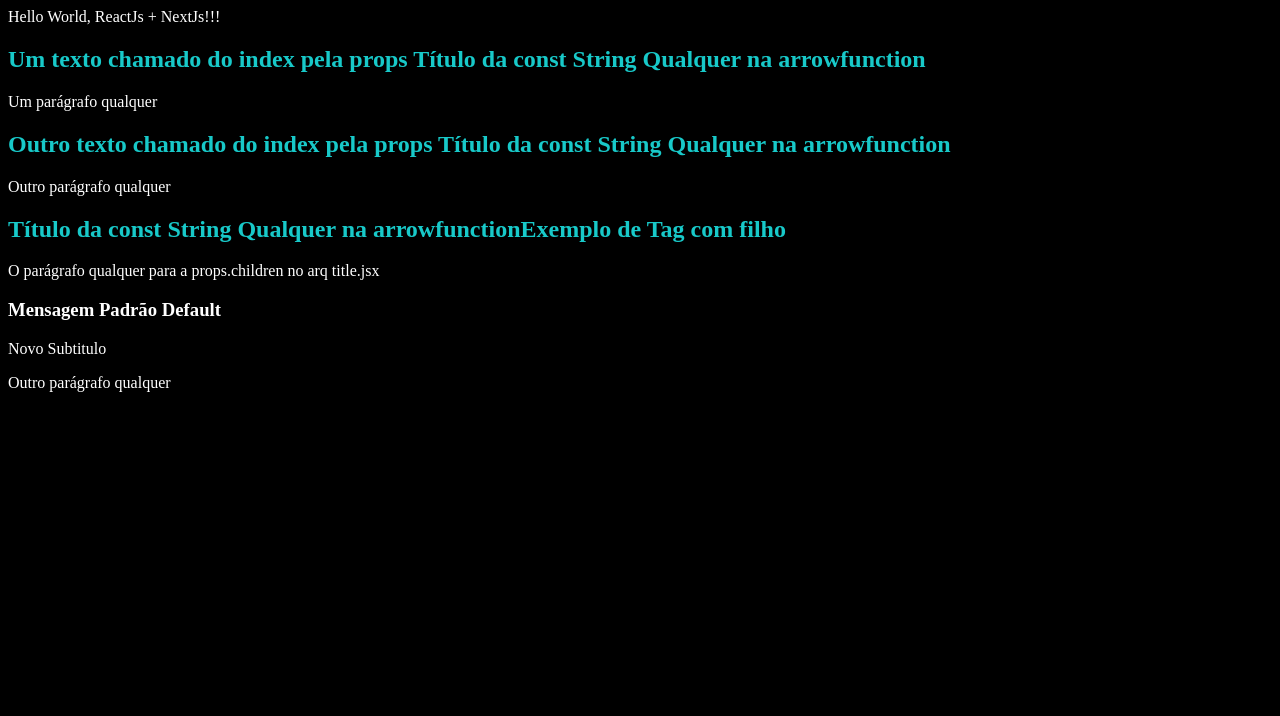
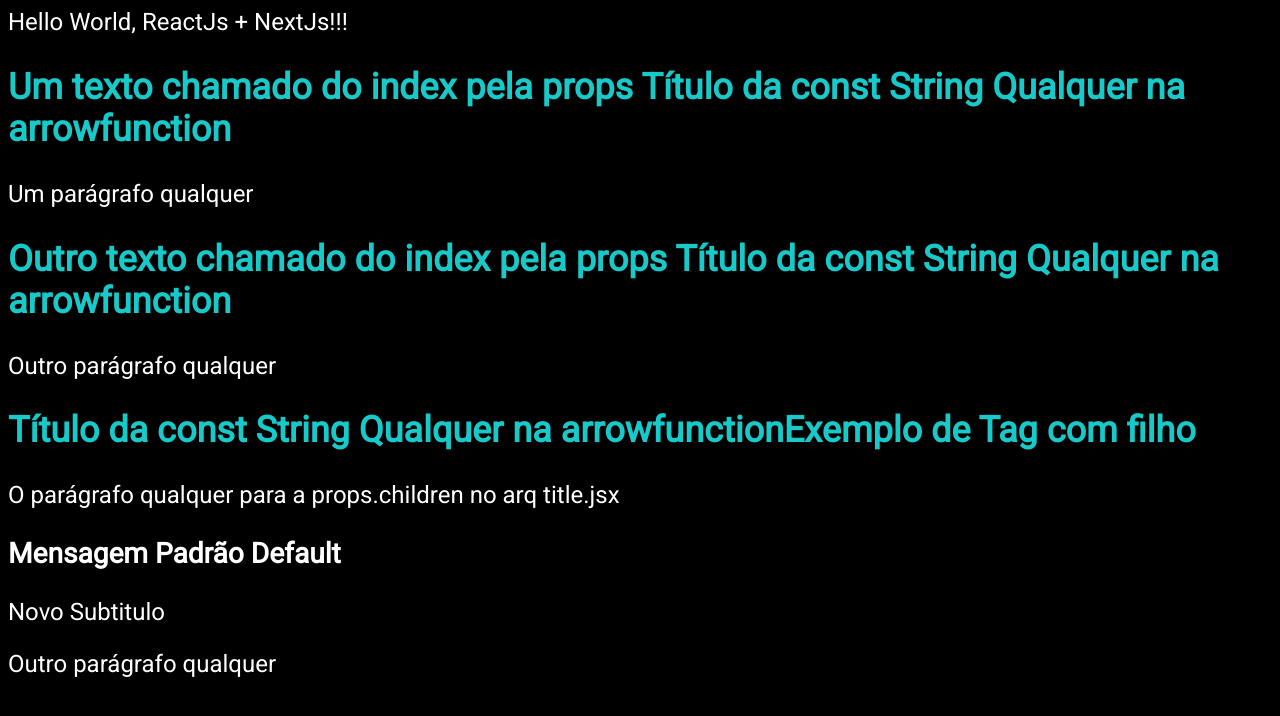
Before and after one commit to diegotakehara/react-nextjs, a Next.js app: page / in a window 1280 px wide. Shown: the top 716 px of the page. Built offline with nearby package versions, Linux system fonts and the light colour scheme.

Commit message:
importando fontes e cfg do titulo

```diff
--- a/pages/_app.jsx
+++ b/pages/_app.jsx
@@ -1,8 +1,17 @@
 //ARQUIVO PARA IMPORTAÇÕES GLOBAIS DO SITE
+import Head from 'next/head'
+
 import '../src/components/globalstyle.css'
 
 function App ({ Component, pageProps }) {
-  return <Component { ...pageProps }/>
+  return (
+    <>
+      <Head>
+        <title>Titulo Padrao</title> {/*caso nao for passado titulo especifico no index, este será usado*/}
+      </Head>
+      <Component { ...pageProps }/>
+    </>
+  )
 }
 
 export default App
--- /dev/null
+++ b/pages/_document.jsx
@@ -0,0 +1,42 @@
+import Document, { Html, Head, Main, NextScript } from 'next/document' //document é a default
+
+//esta é uma page html que possui o mínimo possivel de coisas para fazer o site rodar - carrega o arq que roda o nextjs e o reactjs, possuindo um head e body super simples.
+
+class NewDocument extends Document {
+  render() {
+    return (
+      <Html>
+        <Head>
+        <link rel="preconnect" href="https://fonts.googleapis.com" />
+        <link rel="preconnect" href="https://fonts.gstatic.com" />
+        <link href="https://fonts.googleapis.com/css2?family=Roboto&display=swap" rel="stylesheet" />
+        </Head>
+        <body>
+          <Main />
+          <NextScript />
+        </body>
+      </Html>
+      )
+  }
+}
+
+export default NewDocument
+
+/* mínimo para fazer o site funcionar:
+class NewDocument extends Document {
+  render() {
+    return (
+      <Html>
+        <Head>
+        </Head>
+        <body>
+          <Main />
+          <NextScript />
+        </body>
+      </Html>
+      )
+  }
+}
+
+export default NewDocument
+*/
--- a/pages/index.jsx
+++ b/pages/index.jsx
@@ -1,9 +1,15 @@
-/*USAR CHAVES P COMENTARIO*/
-import Title from "../src/components/title/Title"
-import Subtitle, {NewSubtitle} from "../src/components/subtitle/Subtitle" //nao default é importada entre chaves
+{/*USAR CHAVES P COMENTARIO quando nao funcionar */}
+import Head from 'next/head'
+
+import Title from '../src/components/title/Title'
+import Subtitle, {NewSubtitle} from '../src/components/subtitle/Subtitle' //nao default é importada entre chaves
 
 function HomePage(){
   return (
+    <>
+      <Head>
+        <title>Titulo diferente da home page</title>
+      </Head>
       <div>
         Hello World, ReactJs + NextJs!!!
         <Title text="Um texto chamado do index pela props"/> {/*esta é uma tag com propriedade e que fecha em si mesma*/}
@@ -16,6 +22,7 @@
         <NewSubtitle text="Novo Subtitulo" />
         <p>Outro parágrafo qualquer</p>
       </div>
+    </>
   )
 }
 
--- a/src/components/globalstyle.css
+++ b/src/components/globalstyle.css
@@ -1,4 +1,6 @@
 body {
+  font-family: 'Roboto', sans-serif;
   color: white;
   background-color: rgb(0, 0, 0);
+  font-size: x-large;
 }
```
Lines whose indentation alone changed are shown as unchanged.
